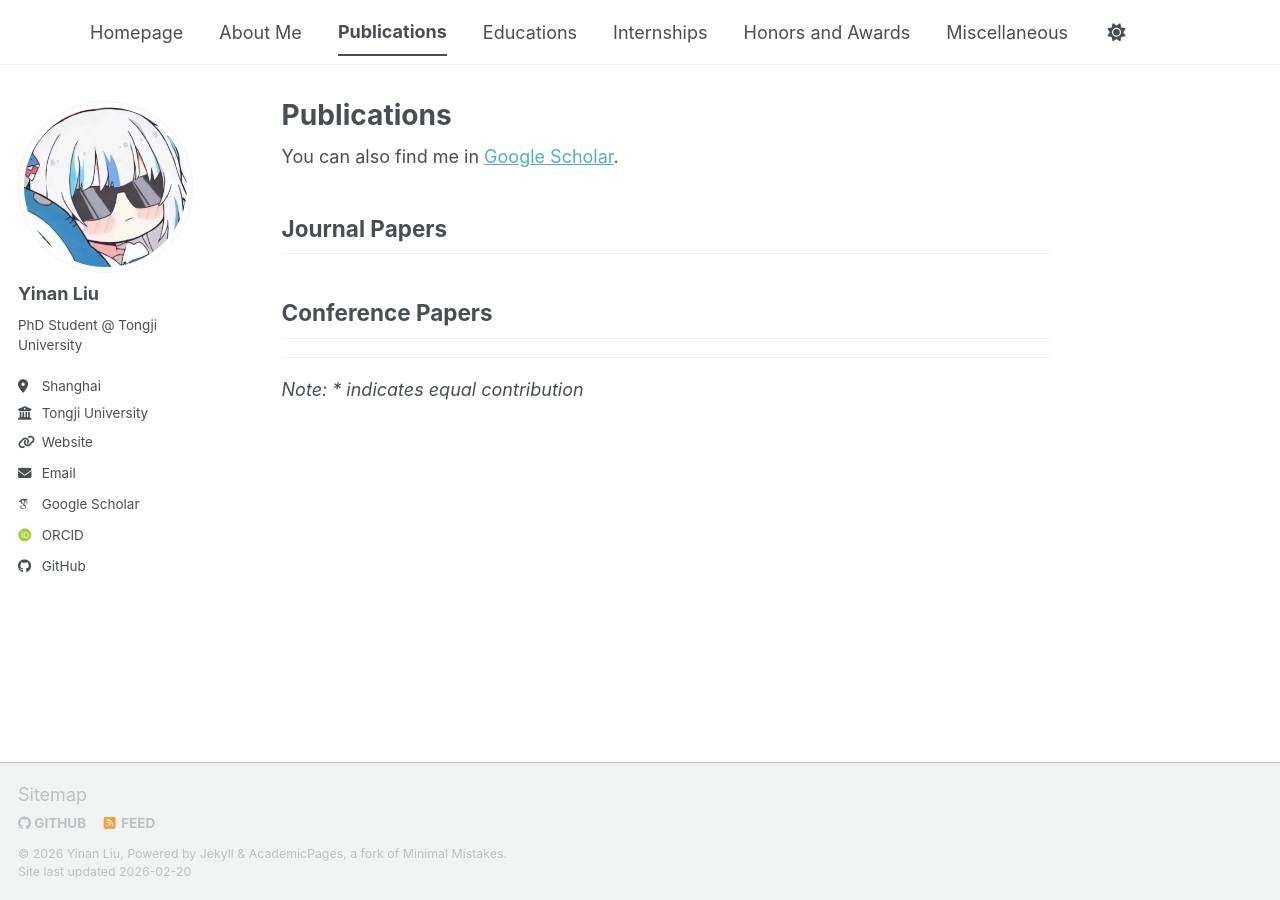
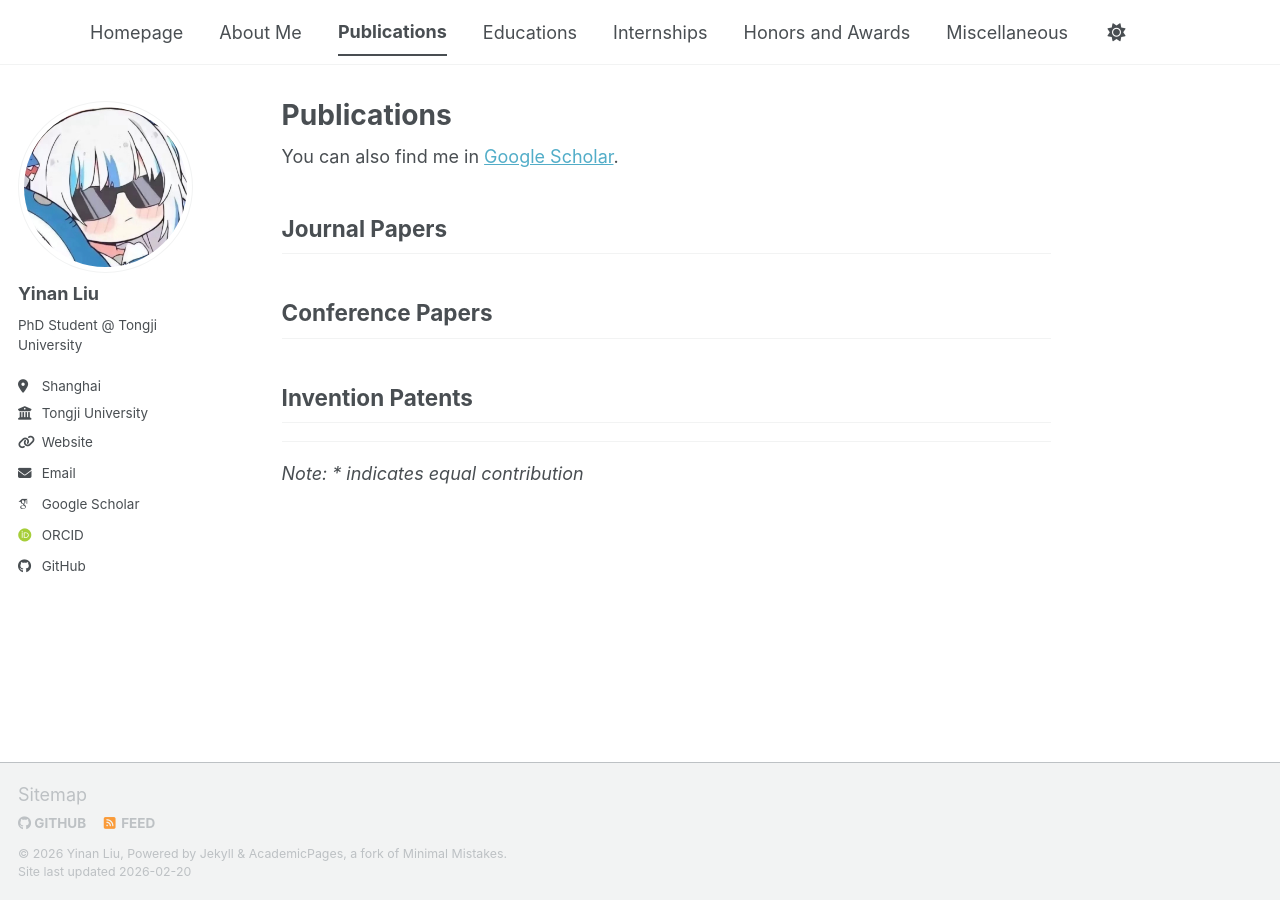
Before and after one commit to yogurt-lyn/yogurt-lyn.github.io, a Jekyll site: the page built from pages/publications.md, in a window 1280 px wide. Built offline with Jekyll 4.4.1, drawn with Linux system fonts in a browser that asks for light colours; some web fonts are replaced; a script bundle is joined from its source files by our own code; library files that are not in the unit come from our copies.

Commit message:
Update publications.md

```diff
--- a/pages/publications.md
+++ b/pages/publications.md
@@ -12,6 +12,10 @@ author_profile: true
 
 ## Conference Papers
 
+## Invention Patents
+
+
+
 ---
 
 *Note: \* indicates equal contribution*
```
